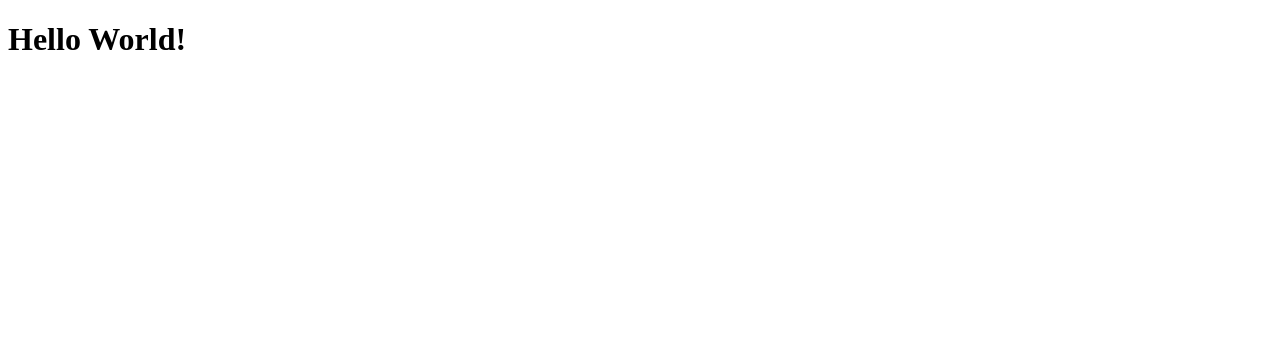
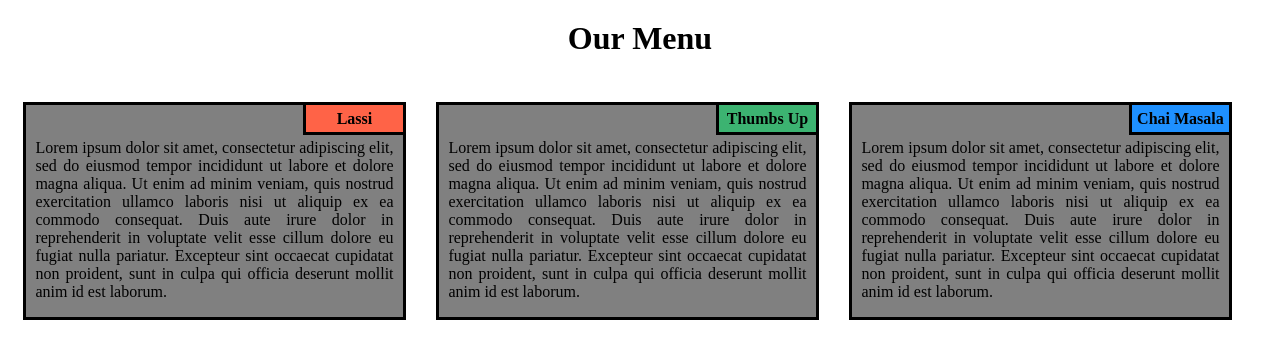
Before and after one commit to Quasar800/coursera_test, a plain HTML site: page site/index.html in a window 1280 px wide. Drawn offline with Linux system fonts and the light colour scheme.

Commit message:
Assignment 2

```diff
--- a/site/index.html
+++ b/site/index.html
@@ -1,9 +1,47 @@
 <!DOCTYPE html>
 <html>
-<head>
-	<title>Hello Coursera!</title>
-</head>
-<body>
-<h1>Hello World!</h1>
-</body>
+  <head>
+    <meta charset="utf-8">
+    <meta name="viewport" content="width=device-width, initial-scale=1">
+    <title>Our Menu</title>
+    <style>
+      .style {
+        font-family:Arial, Helvetica, sans-serif;
+        background-color: #0000ff;
+      }
+    </style>
+    <link rel="stylesheet" type="text/css" href="stylesheet.css">
+  </head>
+  <body>
+    <h1>Our Menu</h1>
+    <div class="row">
+        <div class="box col-lg-4 col-md-6">
+          <div class="label tomato-color">
+            Lassi
+          </div>
+          <br/>
+        <p>
+          Lorem ipsum dolor sit amet, consectetur adipiscing elit, sed do eiusmod tempor incididunt ut labore et dolore magna aliqua. Ut enim ad minim veniam, quis nostrud exercitation ullamco laboris nisi ut aliquip ex ea commodo consequat. Duis aute irure dolor in reprehenderit in voluptate velit esse cillum dolore eu fugiat nulla pariatur. Excepteur sint occaecat cupidatat non proident, sunt in culpa qui officia deserunt mollit anim id est laborum.
+        </p>
+        </div>
+        <div class="box col-lg-4 col-md-6">
+            <div class="label sea-green-color">
+              Thumbs Up
+            </div>
+            <br/>
+          <p>
+            Lorem ipsum dolor sit amet, consectetur adipiscing elit, sed do eiusmod tempor incididunt ut labore et dolore magna aliqua. Ut enim ad minim veniam, quis nostrud exercitation ullamco laboris nisi ut aliquip ex ea commodo consequat. Duis aute irure dolor in reprehenderit in voluptate velit esse cillum dolore eu fugiat nulla pariatur. Excepteur sint occaecat cupidatat non proident, sunt in culpa qui officia deserunt mollit anim id est laborum.
+          </p>
+        </div>
+        <div class="box col-lg-4 col-md-12">
+            <div class="label dodger-blue-color">
+              Chai Masala
+            </div>
+            <br/>
+          <p>
+            Lorem ipsum dolor sit amet, consectetur adipiscing elit, sed do eiusmod tempor incididunt ut labore et dolore magna aliqua. Ut enim ad minim veniam, quis nostrud exercitation ullamco laboris nisi ut aliquip ex ea commodo consequat. Duis aute irure dolor in reprehenderit in voluptate velit esse cillum dolore eu fugiat nulla pariatur. Excepteur sint occaecat cupidatat non proident, sunt in culpa qui officia deserunt mollit anim id est laborum.
+          </p>
+        </div>
+    </div>
+  </body>
 </html>
--- /dev/null
+++ b/site/stylesheet.css
@@ -0,0 +1,77 @@
+
+  * {
+    box-sizing: border-box;
+  }
+
+  h1 {
+    margin-top: 20px;
+    margin-bottom: 30px;
+    text-align: center;
+    font-family: hevetica;
+  }
+
+  p {
+    text-align: justify;
+    width: 95%;
+    margin-left: auto;
+    margin-right: auto;
+  }
+
+  section{
+    border: 5px solid white ;
+    padding: 5px;
+    margin: 10px;
+  }
+
+  .row {
+    width: 100%;
+  }
+  .box {
+    border: solid black;
+    position: relative;
+    margin: 15px;
+    background-color: grey;
+  }
+  .label {
+    position: absolute;
+    font-weight: bold;
+    text-align: center;
+    height: 30px;
+    width: 100px;
+    top: 0;
+    right: 0;
+    border: solid black;
+    border-top: 0;
+    border-right: 0;
+    padding: 5px;
+
+  }
+  .tomato-color {
+    background-color: #ff6347;
+  }
+  .sea-green-color {
+    background-color: #3cb371;
+  }
+  .dodger-blue-color {
+    background-color: #1e90ff;
+  }
+  /********** Large devices only **********/
+@media (min-width: 992px) {
+  .col-lg-4 {
+    float: left;
+    width: 30.3%;
+  }
+}
+
+/********** Medium devices only **********/
+@media (min-width: 768px) and (max-width: 991px) {
+  .col-md-6, .col-md-12 {
+    float: left;
+  }
+  .col-md-6 {
+    width: 46%;
+  }
+  .col-md-12 {
+    width: 96%;
+  }
+}
```
